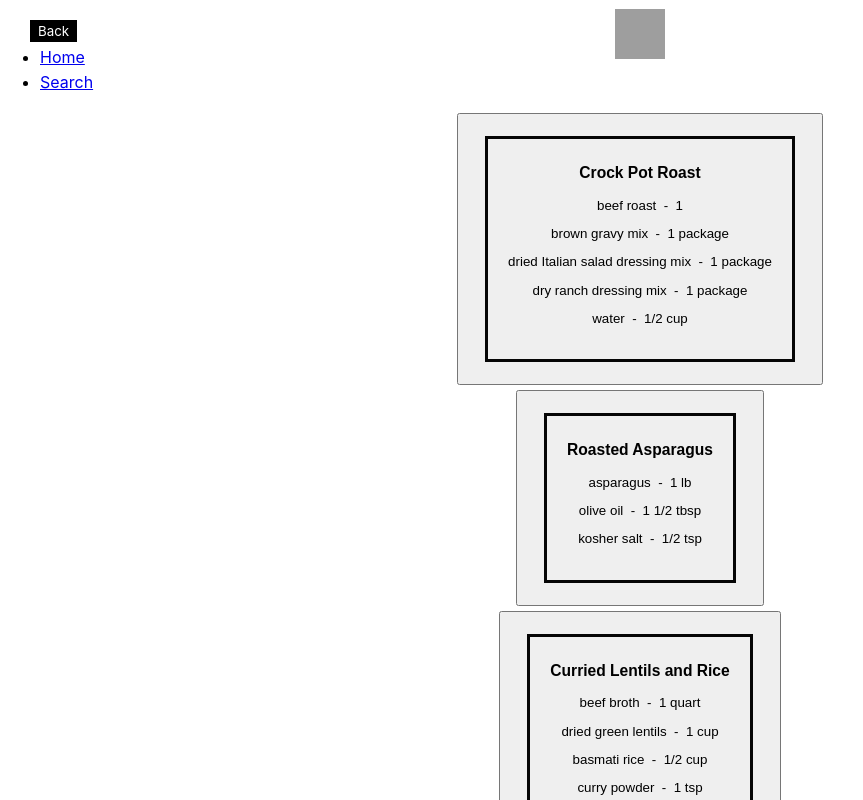
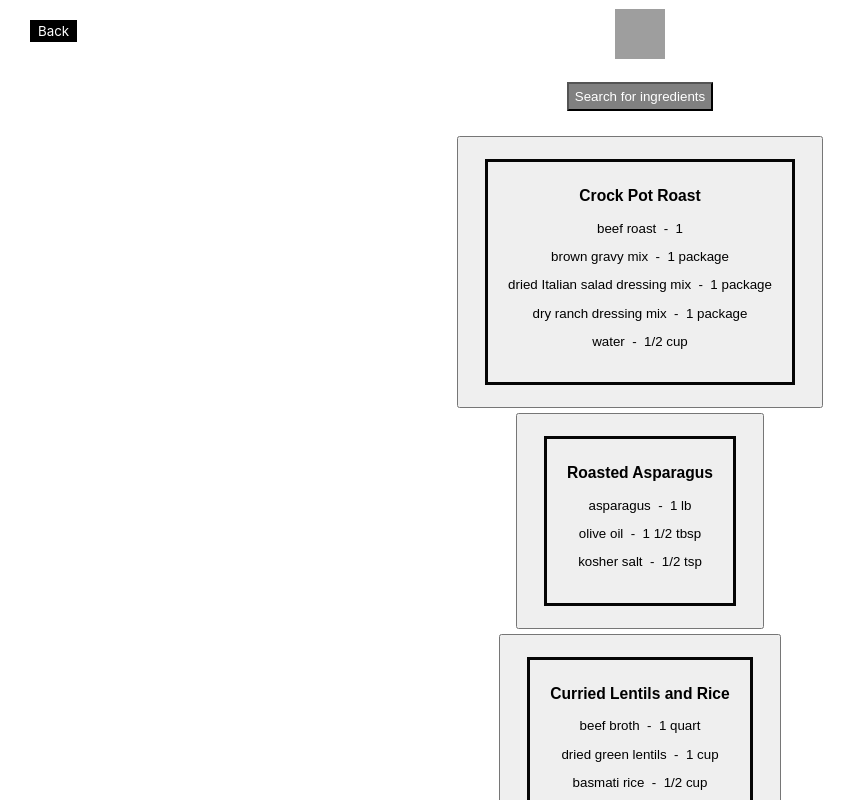
Before and after one commit to agiledev-students-fall2022/final-project-team-recipe-grandma, a React app in the folder front-end/: page / in a window 1280 px wide. Shown: the top 800 px of the page, without its empty margins (0-863 px from the left). Built offline with nearby package versions, Linux system fonts and the light colour scheme; grey boxes are pictures that could not be loaded.

Commit message:
remove listed links in navbar and create search button on home page

```diff
--- a/front-end/src/components/Navbar/Navbar.css
+++ b/front-end/src/components/Navbar/Navbar.css
@@ -32,5 +32,4 @@
     background-color: black;
     color: white;
     border-style: solid;
-    border-color: black;
 }
--- a/front-end/src/components/Navbar/index.js
+++ b/front-end/src/components/Navbar/index.js
@@ -26,10 +26,6 @@ function Navbar(): React.Node {
             <CustomButton className="back-btn" text="Back" onAction={goBack} />
           </div>
         </div>
-        <ul>
-          <li><Link to="/">Home</Link></li>
-          <li><Link to="/search-ingredient">Search</Link></li>
-        </ul>
       </nav>
       <Routes>
         <Route path="/" element={<Home />} />
--- /dev/null
+++ b/front-end/src/pages/Home/Home.css
@@ -0,0 +1,13 @@
+.search-btn{
+    display: block;
+    margin-left: auto;
+    margin-right: auto;
+    margin-top: 40px;
+    margin-bottom: 20px;
+    padding-top: 5px;
+    padding-bottom: 5px;
+    background-color: gray;
+    color: white;
+    border-style: white;
+    cursor: pointer;
+}
--- a/front-end/src/pages/Home/index.js
+++ b/front-end/src/pages/Home/index.js
@@ -1,13 +1,17 @@
+// import { useState, useEffect } from 'react';
 // import axios from 'axios';
-
 import * as React from 'react';
-// import { useState, useEffect } from 'react';
-import { useNavigate } from 'react-router-dom';
+import {
+  useNavigate, Route, Routes,
+} from 'react-router-dom';
 // fetched all data from the API below into a file: '../../temp_recipedata.json'
 import data from '../../temp_recipedata.json';
+import Recipe from '../../components/Recipe';
+import CustomButton from '../../components/Button';
+import SearchIngredients from '../SearchIngredients';
 
-import Recipe from '../../components/Recipe';
 import '../../components/Recipe/aRecipeButtonStyle.css';
+import './Home.css';
 
 function Home(): React.Node {
   // const [data, setData] = useState([]);
@@ -24,8 +28,13 @@ function Home(): React.Node {
 
   const navigate = useNavigate();
 
+  const goToSearchPage = () => {
+    navigate('/search-ingredient');
+  };
+
   return (
     <>
+      <CustomButton className="search-btn" text="Search for ingredients" onAction={goToSearchPage} />
       {/* <h1>Recommended Recipes</h1> */}
       <section className="recipes">
         {data.map((item) => (
@@ -36,6 +45,10 @@ function Home(): React.Node {
           </article>
         ))}
       </section>
+
+      <Routes>
+        <Route path="/search-ingredient" element={<SearchIngredients />} />
+      </Routes>
     </>
   );
 }
```
